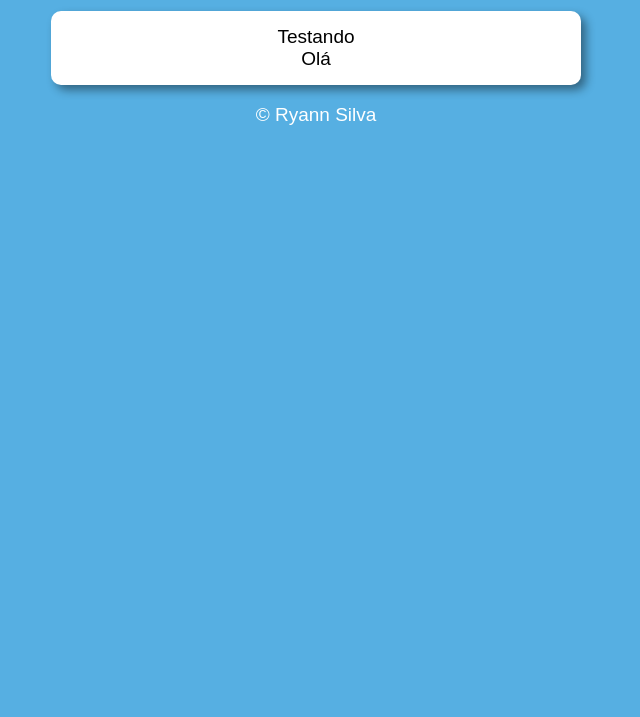
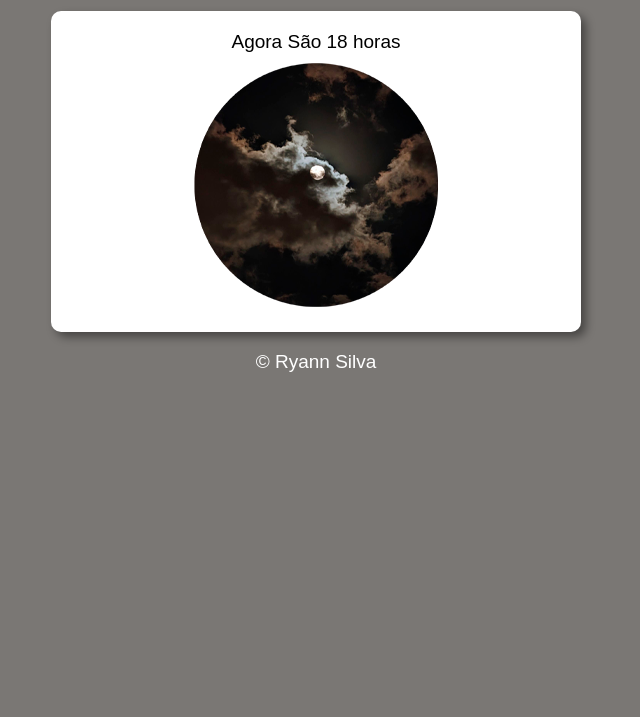
Before and after one commit to Ryannn21/javascript, a plain HTML site: page CURSO GUANABARA/AULA 12ex/ex016/modelo.html in a window 1280 px wide. Shown: the part 83-800 px from the top of the page, without its empty margins (324-964 px from the left). Drawn offline with Linux system fonts and the light colour scheme.

Commit message:
estudando

```diff
--- a/CURSO GUANABARA/AULA 12ex/ex016/modelo.html
+++ b/CURSO GUANABARA/AULA 12ex/ex016/modelo.html
@@ -6,17 +6,17 @@
     <title>Modelo</title>
     <link rel="stylesheet" href="style.css">
 </head>
-<body>
+<body onload="carregar()">
     <header>
-        <h1>Titulo</h1>
+        <h1>Hora do Dia</h1>
     </header>
     <section>
-        <div>
-            Testando
+        <div id="msg">
+            Aqui vai aparecer a mensagem
         </div>
 
-        <div>
-            Olá
+        <div id="foto">
+            <img id="imagem" src="manha.png" alt="">
         </div>
     </section>
     <footer>
--- a/CURSO GUANABARA/AULA 12ex/ex016/script.js
+++ b/CURSO GUANABARA/AULA 12ex/ex016/script.js
@@ -0,0 +1,17 @@
+function carregar() {
+    var msg = window.document.getElementById('msg')
+    var img = window.document.getElementById('imagem')
+    var data = new Date()
+    var hora = data.getHours()
+    msg.innerHTML = `Agora São ${hora} horas`
+    if (hora >= 0 && hora <12) {
+        img.src = 'manha.png'
+        document.body.style.background = '#f2cd76'
+    } else if (hora >= 12 && hora < 18) {
+        img.src = 'tarde.png'
+        document.body.style.background = '#af8648'
+    } else {
+            img.src = 'noite.png'
+            document.body.style.background = '#7a7774'
+        }
+    }
--- a/CURSO GUANABARA/AULA 12ex/ex016/style.css
+++ b/CURSO GUANABARA/AULA 12ex/ex016/style.css
@@ -19,6 +19,11 @@
     box-shadow: 5px 5px 10px rgba(0, 0, 0, 0.425);
 }
 
+div {
+    text-align: center;
+    padding: 5px;
+}
+
 footer {
     color: white;
     text-align: center;
```
Also changed, not shown: CURSO GUANABARA/AULA 12ex/ex016/manha.png (added), CURSO GUANABARA/AULA 12ex/ex016/noite.png (added), CURSO GUANABARA/AULA 12ex/ex016/tarde.png (added).
